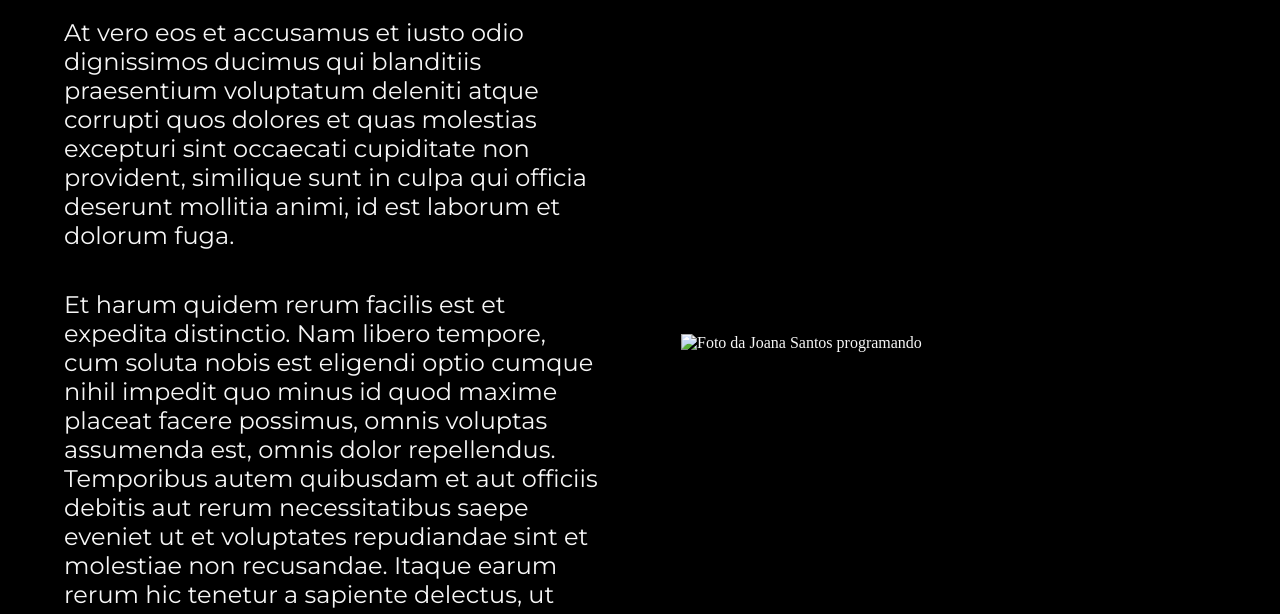
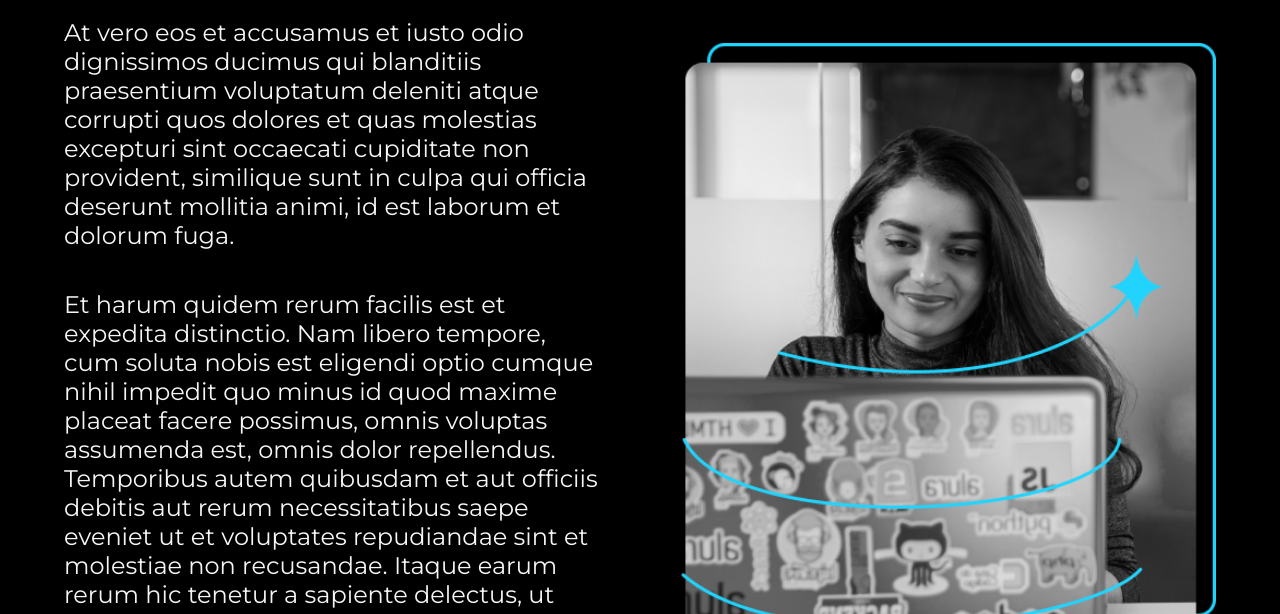
Before and after one commit to WallaceTor4/MeuPortfolio, a plain HTML site: page about.html in a window 1280 px wide. Shown: the part 186-800 px from the top of the page. Drawn offline with nearby package versions, Linux system fonts and the light colour scheme.

Commit message:
Atualização 3

```diff
--- a/about.html
+++ b/about.html
@@ -25,7 +25,7 @@
             <p class="apresentacao__conteudo__texto">Et harum quidem rerum facilis est et expedita distinctio. Nam libero tempore, cum soluta nobis est eligendi optio cumque nihil impedit quo minus id quod maxime placeat facere possimus, omnis voluptas assumenda est, omnis dolor repellendus. Temporibus autem quibusdam et aut officiis debitis aut rerum necessitatibus saepe eveniet ut et voluptates repudiandae sint et molestiae non recusandae. Itaque earum rerum hic tenetur a sapiente delectus, ut aut reiciendis voluptatibus maiores alias consequatur aut perferendis doloribus asperiores ipsum delis forum birol parela maxime infena. Excepteur sint occaecat cupidatat non.
             </p>
         </section>
-        <img class="apresentacao__imagem" src="../PortfólioAlura/assets/Imagem.png" alt="Foto da Joana Santos programando">
+        <img class="apresentacao__imagem" src="./assets/Imagem.png" alt="Foto da Joana Santos programando">
     </main>
 
     <footer class="rodapé">
```
Also changed, not shown: curriculo.html (+1 -1 lines), index.html (+1 -1 lines).
